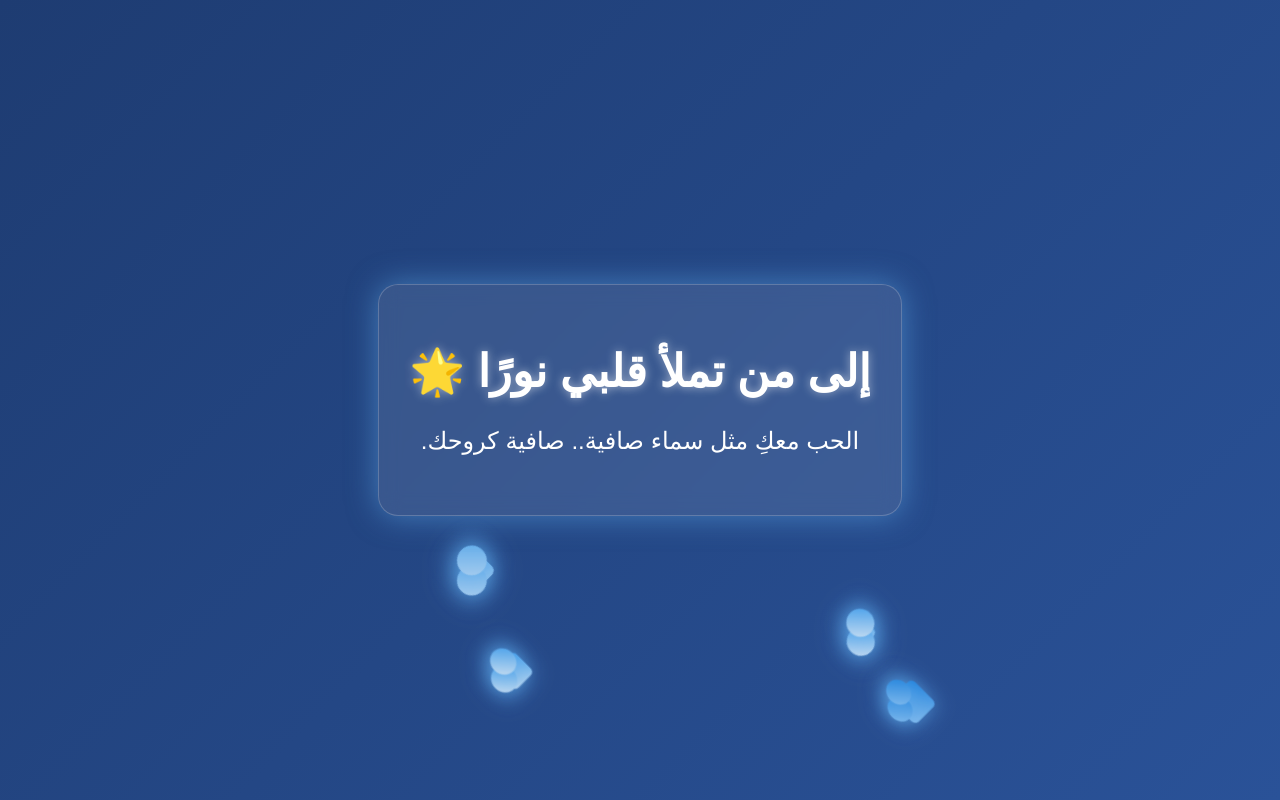
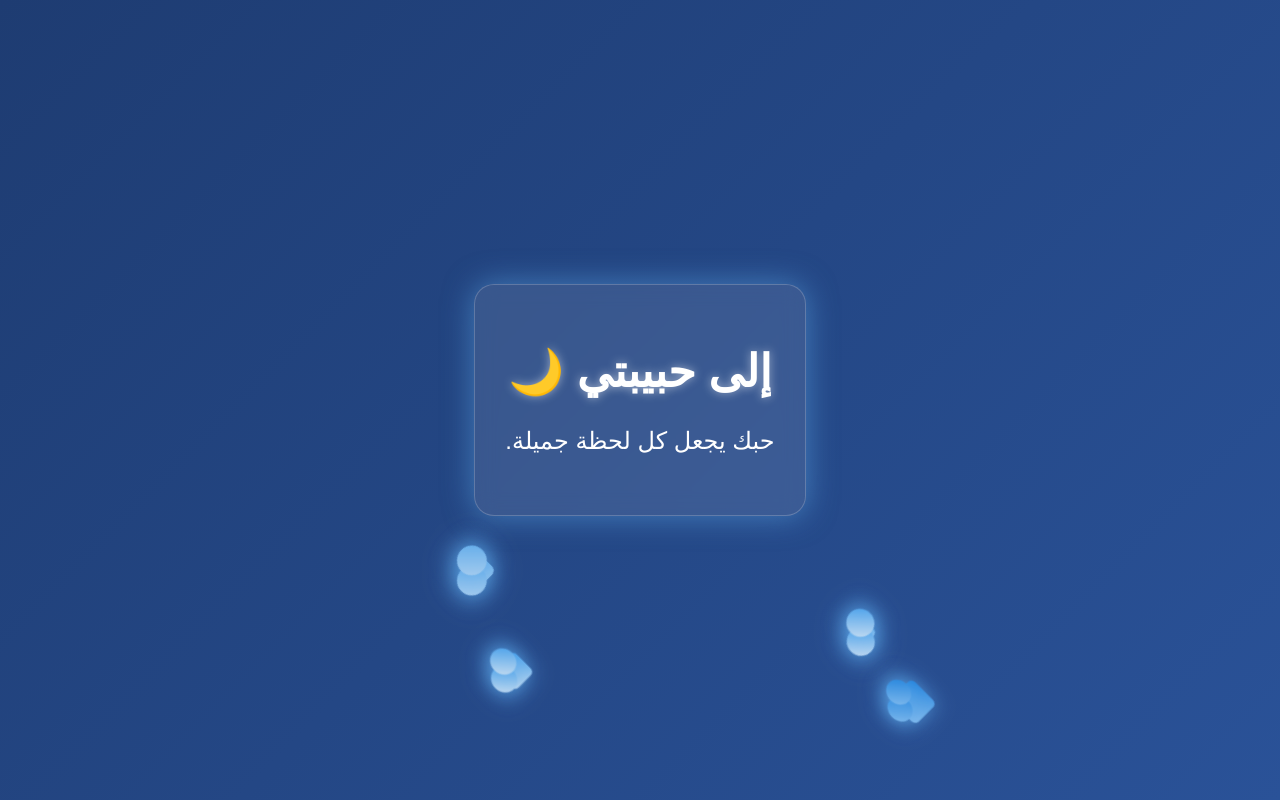
Before and after one commit to karasko999/Amira, a plain HTML site: page index.html in a window 1280 px wide. Shown: the top 800 px of the page. Drawn offline with Linux system fonts and the light colour scheme.

Commit message:
Update index.html

```diff
--- a/index.html
+++ b/index.html
@@ -2,17 +2,16 @@
 <html lang="ar" dir="rtl">
 <head>
     <meta charset="UTF-8">
-    <meta name="viewport" content="width=device-width, initial-scale=1.0">
-    <title>قلوب أزرق وأبيض</title>
+    <meta name="viewport" content="width=device-width, initial-scale=1.0, maximum-scale=1.0, user-scalable=no">
+    <title>قلوب للجوال</title>
     <link rel="stylesheet" href="style.css">
 </head>
 <body>
     <div id="hearts-container"></div>
 
-    <!-- المحتوى الرئيسي -->
     <div class="content">
-        <h1>إلى من تملأ قلبي نورًا 🌟</h1>
-        <p>الحب معكِ مثل سماء صافية.. صافية كروحك.</p>
+        <h1>إلى حبيبتي 🌙</h1>
+        <p>حبك يجعل كل لحظة جميلة.</p>
     </div>
 
     <script src="script.js"></script>
```
